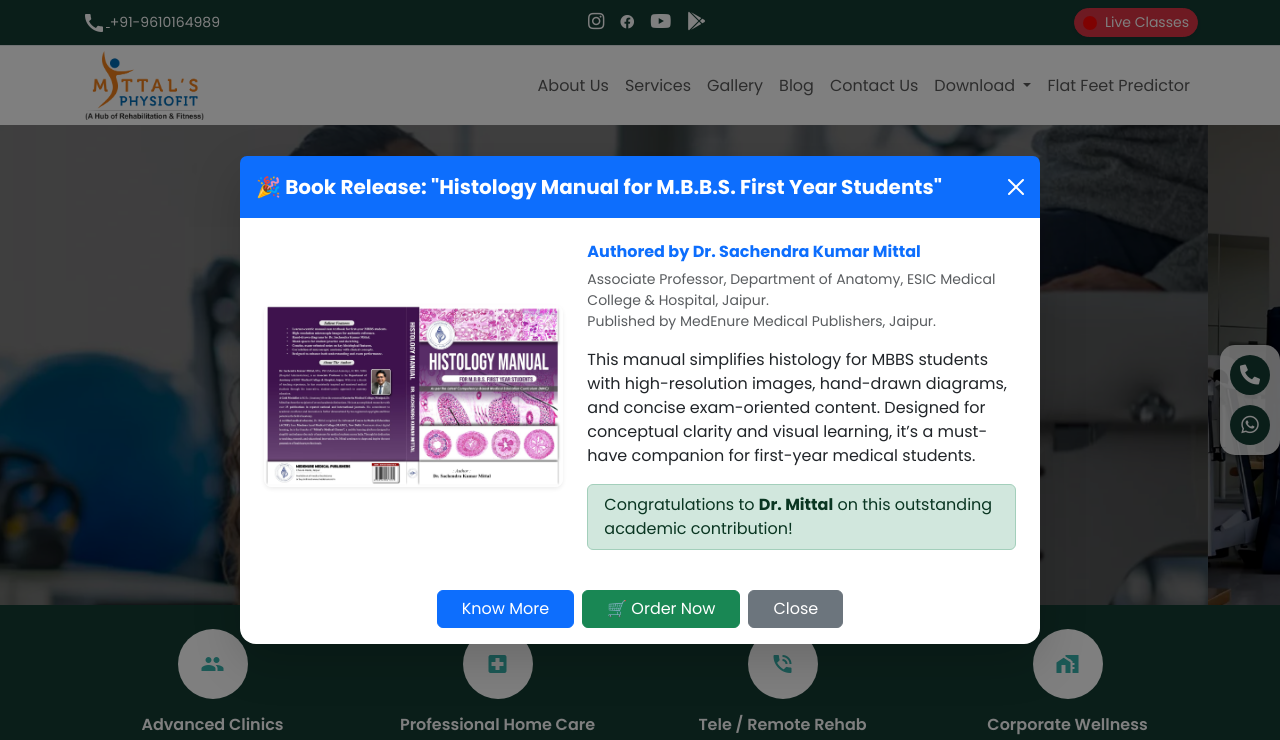
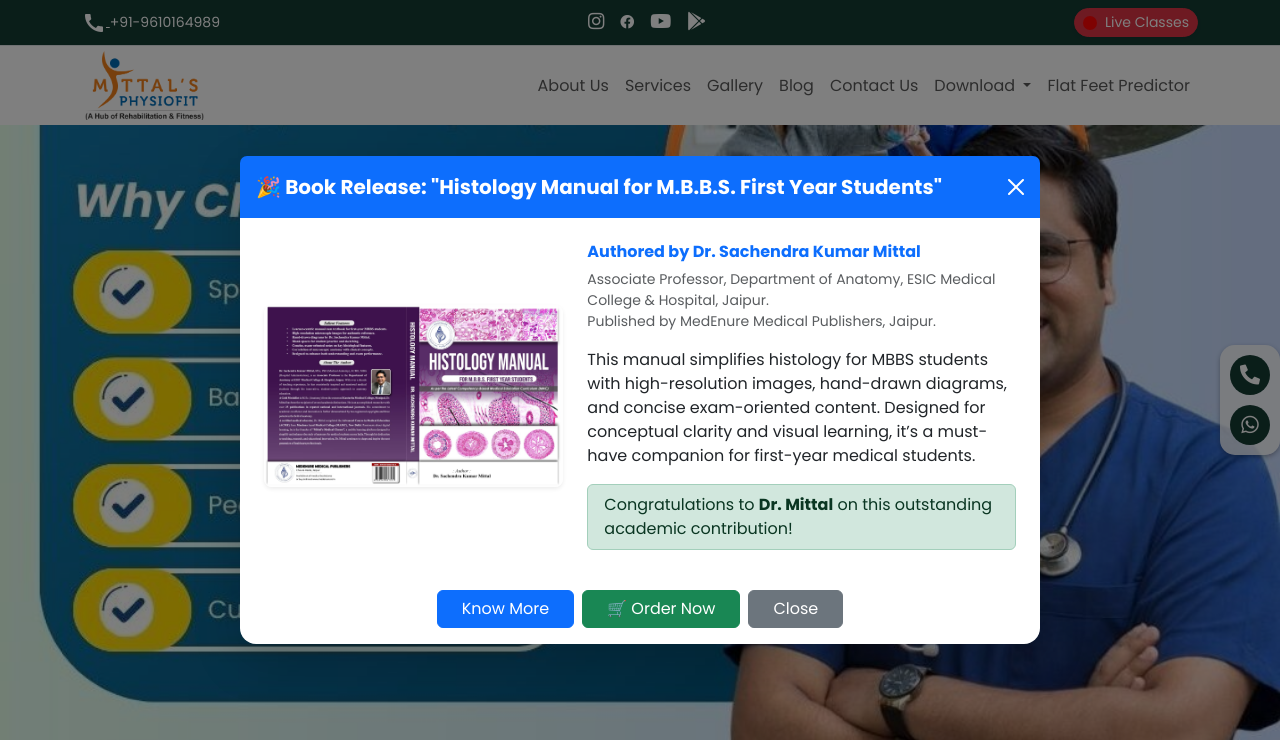
Before and after one commit to Alokgoyal1995/mittalsphysiofit, a plain HTML site: page index.html in a window 1280 px wide. Shown: the top 740 px of the page. Drawn offline with nearby package versions, Linux system fonts and the light colour scheme.

Commit message:
update image

```diff
--- a/index.html
+++ b/index.html
@@ -192,6 +192,9 @@
     </header>
 
     <main>
+        <section class="hero-section1">
+            <img src="./assets/image/gallery/45.jpg" alt="image" />
+        </section>
         <section class="hero-section d-flex align-items-center justify-content-center p-0">
             <div class="carousel slide" data-bs-ride="carousel" id="heroCarousel"
                 style="position: absolute; top: 0; left: 0; width: 100%; height: 100%;">
--- a/style.css
+++ b/style.css
@@ -483,3 +483,12 @@
         .modal-footer {
             border-top: none;
         }
+
+        .hero-section1 {
+            overflow: hidden;
+        }
+
+        .hero-section1 img {
+            width: 100%;
+            height: 100%;
+        }
```
